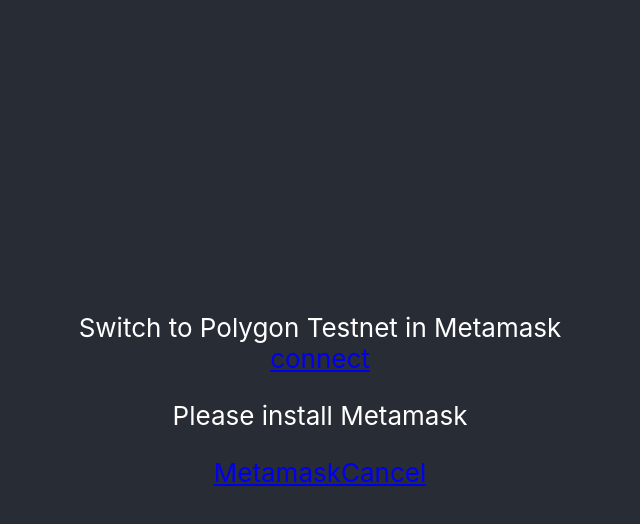
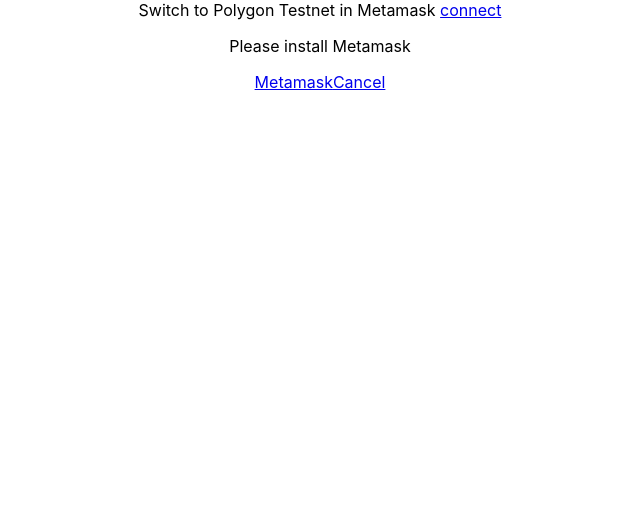
Before and after one commit to samar19/my-etherspot-sa, a React (Create React App) app: page / in a window 1280 px wide. Shown: the top 524 px of the page, without its empty margins (320-960 px from the left). Built offline with nearby package versions, Linux system fonts and the light colour scheme.

Commit message:
change class name

```diff
--- a/src/App.js
+++ b/src/App.js
@@ -49,13 +49,13 @@
 
   return (
     <div className="App">
-      <header className="App-header">
+
 
       {!correctNetwork && `${BANNER} `}
       {!connectted && hasMetamask && (
                   <div>
                     <button
-                      class="btn btn-primary"
+                      className="btn btn-primary"
                       type="button"
                       onClick={connect}
                     >
@@ -74,7 +74,7 @@
                   <>
                     <a
                       href="/"
-                      class="btn btn-primary"
+                      className="btn btn-primary"
                     >
                       connect
                     </a>
@@ -88,7 +88,7 @@
                           >
                             Metamask
                           </a>
-                          <a href="/" class="btn">
+                          <a href="/" className="btn">
                             Cancel
                           </a>
                         </div>
@@ -96,7 +96,7 @@
                     </div>
                   </>
                 )}
-      </header>
+
     </div>
   );
 }
```
